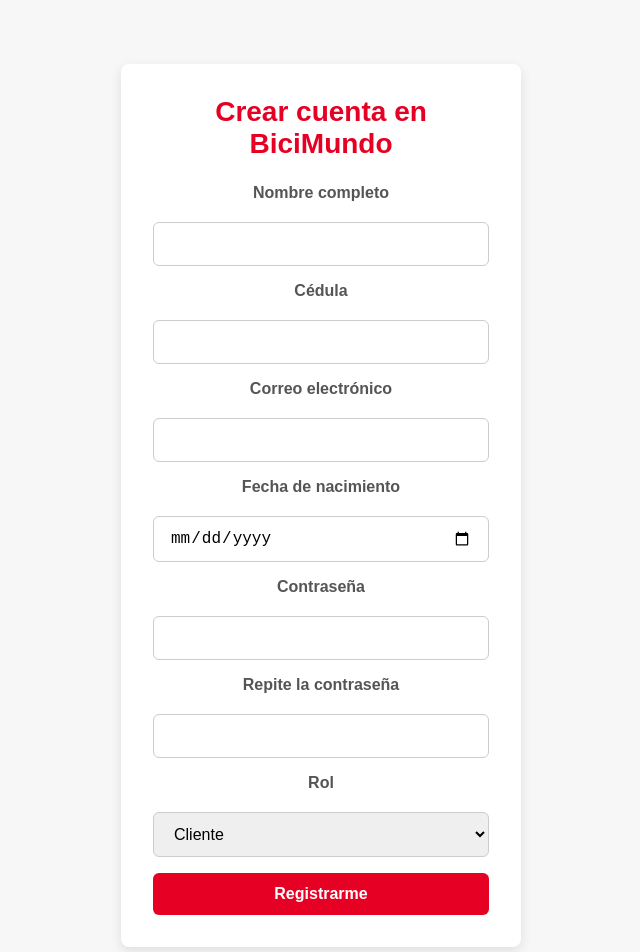
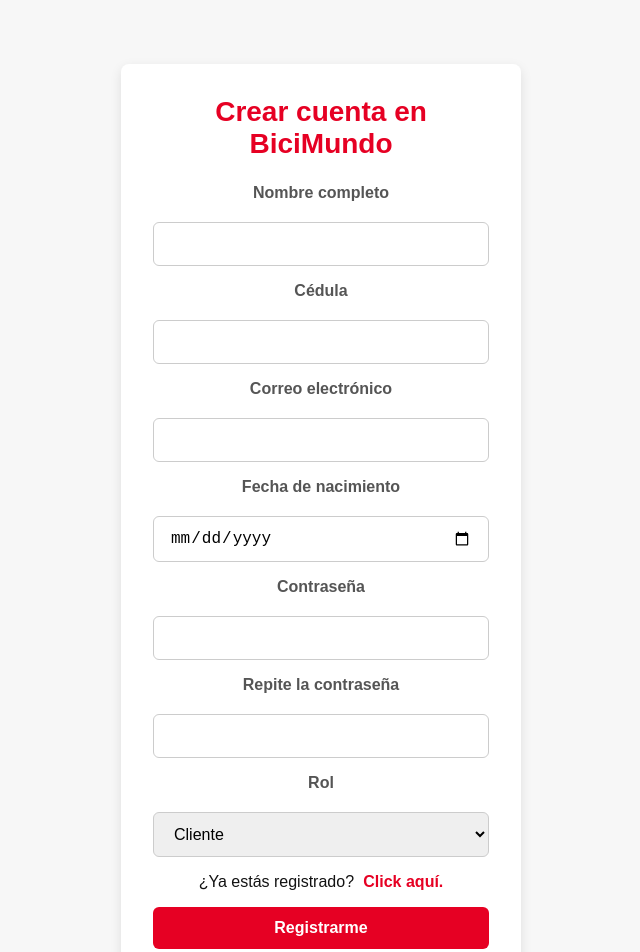
Before and after one commit to Juxnse/BICIMUNDO, an Angular app in the folder bicimundo/: page /registro in a window 1280 px wide. Shown: the top 952 px of the page, without its empty margins (319-959 px from the left). Built offline with nearby package versions, Linux system fonts and the light colour scheme.

Commit message:
Update registro.component.html

```diff
--- a/bicimundo/src/app/pages/registro/registro.component.html
+++ b/bicimundo/src/app/pages/registro/registro.component.html
@@ -1,5 +1,10 @@
 <div class="registro-container">
+  <button class="btn-back" (click)="goBack()" aria-label="Regresar">
+    <i class="fa-solid fa-arrow-left"></i>
+  </button>
+
   <h2>Crear cuenta en BiciMundo</h2>
+
   <form (submit)="registrarUsuario(); $event.preventDefault()">
     <label>Nombre completo</label>
     <input type="text" [(ngModel)]="nombre" name="nombre" required>
@@ -24,7 +29,10 @@
       <option value="cliente">Cliente</option>
       <option value="admin">Administrador</option>
     </select>
-
+    <p class="login-link">
+      ¿Ya estás registrado?
+      <a routerLink="/login">Click aquí.</a>
+    </p>
     <button type="submit">Registrarme</button>
   </form>
 </div>
```
Lines whose indentation alone changed are shown as unchanged.
